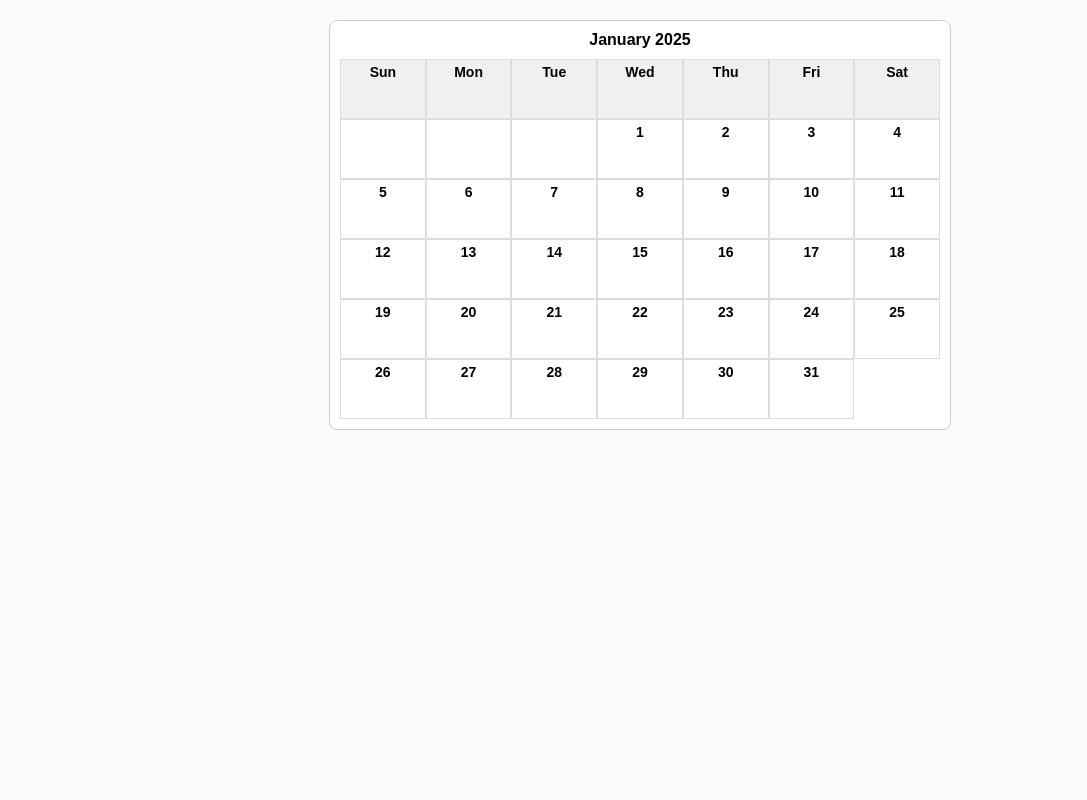
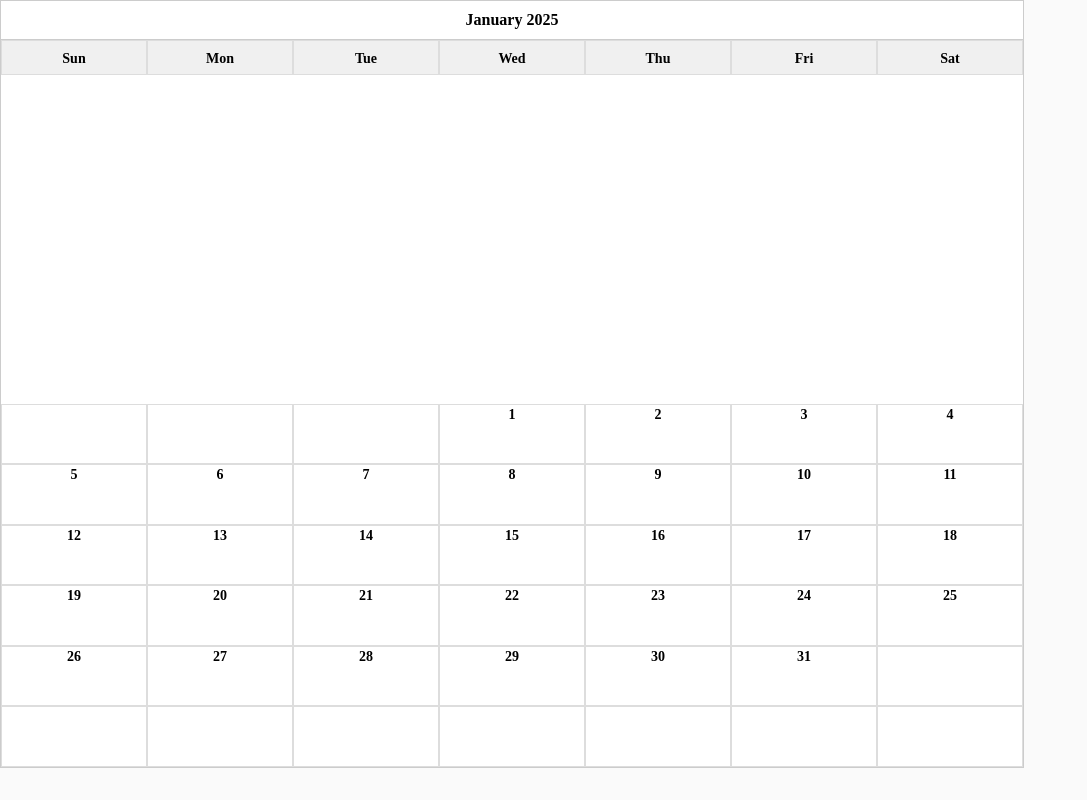
Before and after one commit to defroged/family-calendar, a plain HTML site: page index.html in a window 1280 px wide. Shown: the whole page, without its empty margins (0-1087 px from the left). Drawn offline with Linux system fonts and the light colour scheme; no server answers.

Commit message:
new calendar

```diff
--- a/index.html
+++ b/index.html
@@ -2,82 +2,115 @@
 <html>
 <head>
   <meta charset="UTF-8">
-  <title>Simple Calendar App</title>
+  <!-- Force width and height for older iPad screens -->
+  <meta name="viewport" content="width=1024, initial-scale=1.0">
+  <title>Multi-Calendar App</title>
   <style>
-    /* Basic reset */
-    body, html {
+    /* Force 1024×768 layout to match iPad's older screens */
+    html, body {
       margin: 0;
       padding: 0;
-      font-family: sans-serif;
+      width: 1024px;
+      height: 768px;
       background: #fafafa;
     }
 
     #calendar-container {
-      width: 90%;
-      max-width: 600px;
-      margin: 20px auto;
+      width: 1024px;
+      height: 768px;
+      margin: 0 auto; /* center horizontally if possible */
       background: #fff;
       border: 1px solid #ccc;
-      border-radius: 8px;
-      padding: 10px;
+      box-sizing: border-box;
+      overflow: hidden; /* hide any overflow if we exceed bounds */
+      display: -webkit-box;
+      display: -ms-flexbox;
+      display: flex;
+      -webkit-box-orient: vertical;
+      -webkit-box-direction: normal;
+          -ms-flex-direction: column;
+              flex-direction: column;
     }
 
     .calendar-header {
       text-align: center;
       font-weight: bold;
-      margin-bottom: 10px;
+      padding: 10px 0;
+      border-bottom: 1px solid #ccc;
     }
 
     .calendar-grid {
+      /* Use the remaining space for the grid */
+      -webkit-box-flex: 1;
+          -ms-flex: 1;
+              flex: 1;
       display: -webkit-box;
       display: -ms-flexbox;
       display: flex;
-      -webkit-box-wrap: wrap;
-          -ms-flex-wrap: wrap;
-              flex-wrap: wrap;
+      -webkit-box-orient: vertical;
+      -webkit-box-direction: normal;
+          -ms-flex-direction: column;
+              flex-direction: column;
+    }
+
+    .day-row {
+      display: -webkit-box;
+      display: -ms-flexbox;
+      display: flex;
+      -webkit-box-flex: 1;
+          -ms-flex: 1;
+              flex: 1;
     }
 
     .day-header, .day-cell {
-      width: 14.2857%; /* 100% / 7 days */
+      -webkit-box-flex: 1;
+          -ms-flex: 1;
+              flex: 1;
       box-sizing: border-box;
       text-align: center;
       border: 1px solid #ddd;
-      min-height: 60px;
-      padding: 4px;
       font-size: 14px;
+      position: relative;
     }
 
     .day-header {
       background: #f0f0f0;
       font-weight: bold;
+      height: 35px;
+      line-height: 35px;
     }
 
     .day-cell {
       vertical-align: top;
+      /* If needed, adjust font-size or spacing to ensure everything fits */
     }
 
     .day-number {
       font-weight: bold;
-      margin-bottom: 5px;
       display: block;
+      margin: 2px;
     }
 
+    /* A generic event box; we'll override background color in JS. */
     .event {
-      background: #e6f7ff;
-      margin: 2px 0;
-      padding: 2px;
-      border-left: 3px solid #007bff;
+      margin: 2px auto;
+      padding: 2px 4px;
+      border-radius: 4px;
       font-size: 12px;
-      text-align: left;
+      color: #fff; /* White text on colored background */
+      text-align: center;
+      width: 80%; /* Slightly narrower than cell width */
     }
   </style>
 </head>
 <body>
 
 <div id="calendar-container">
+  <!-- Calendar Title -->
   <div id="calendar-header" class="calendar-header"></div>
-  <div class="calendar-grid">
-    <!-- Day Name Headers (Sun, Mon, etc.) -->
+
+  <!-- Day Name Headers (Sun, Mon, Tue, etc.) -->
+  <div class="day-row">
     <div class="day-header">Sun</div>
     <div class="day-header">Mon</div>
     <div class="day-header">Tue</div>
@@ -87,29 +120,43 @@
     <div class="day-header">Sat</div>
   </div>
 
-  <!-- The grid of actual days (dates) will be inserted here by JS -->
+  <!-- Main grid for the days of the month -->
   <div id="calendar-days" class="calendar-grid"></div>
 </div>
 
 <script>
 /**
  * ======= CONFIGURATION =======
- * Replace these with your actual calendar ID and API key.
+ * We’ll store multiple calendars, each with an ID, a label, and a color.
+ * Make sure these Google Calendars are publicly accessible, or handle OAuth separately.
  */
-var CALENDAR_ID = "ronward.english@gmail.com";
+var CALENDARS = [
+  {
+    id: "ronward.english@gmail.com",
+    label: "BS",
+    color: "blue"
+  },
+  {
+    id: "c_1au77uvsbhjjkbbn0u0o1nvfdo@group.calendar.google.com",
+    label: "杉並",
+    color: "orange"
+  }
+];
+
+// Replace with your Google API key
 var API_KEY = "AIzaSyAJkLCd0IJ2dPxLeijCUO7HClOwSoy5j-Q";
 
 /**
- * Create a simple monthly calendar and fetch events from Google Calendar.
- * This is set up for older iOS devices, so we're using ES5 syntax and XHR.
+ * Create a simple monthly calendar and fetch events from multiple Google Calendars.
+ * This is set up for older iOS devices, so we use ES5 syntax and XHR.
  */
 (function() {
-  // Get today's date
+  // 1) Basic date info
   var today = new Date();
   var currentYear = today.getFullYear();
-  var currentMonth = today.getMonth(); // 0-based (0 = January)
+  var currentMonth = today.getMonth(); // 0-based (0 = Jan)
 
-  // Populate the header text (e.g., "January 2025")
+  // 2) Populate the header text (e.g., "January 2025")
   var headerEl = document.getElementById("calendar-header");
   var monthNames = [
     "January", "February", "March", "April", "May", "June",
@@ -117,53 +164,56 @@ var API_KEY = "AIzaSyAJkLCd0IJ2dPxLeijCUO7HClOwSoy5j-Q";
   ];
   headerEl.textContent = monthNames[currentMonth] + " " + currentYear;
 
-  // Build the monthly calendar structure (empty boxes + date numbers)
+  // 3) Build the calendar grid (rows and columns for each day)
+  //    - We’ll have at most 6 rows of 7 days (42 cells total).
   var calendarDaysEl = document.getElementById("calendar-days");
-  // Clear any existing HTML
-  calendarDaysEl.innerHTML = "";
+  calendarDaysEl.innerHTML = ""; // Clear old data if any
 
-  // Create a date for the first day of this month
+  // Make a date for 1st of the month
   var firstDayOfMonth = new Date(currentYear, currentMonth, 1);
-  // Find the day of the week the first day falls on (0=Sun, 1=Mon, etc.)
-  var startDay = firstDayOfMonth.getDay();
+  var startDay = firstDayOfMonth.getDay(); // 0=Sun, 1=Mon, etc.
 
-  // Number of days in this month
+  // Days in this month
   var daysInMonth = new Date(currentYear, currentMonth + 1, 0).getDate();
 
-  // We need a total of (startDay) blank cells + (daysInMonth) real day cells
-  // Then if the last day doesn't end on Saturday, we may add some blank cells at the end.
+  // We can calculate how many total slots we need (up to 42).
+  var totalCells = 42; // 6 weeks × 7 days
+  var dayCount = 1;
 
-  // First, add blank cells for days before 1st of the month
-  var i;
-  for (i = 0; i < startDay; i++) {
-    var blankCell = document.createElement("div");
-    blankCell.className = "day-cell";
-    calendarDaysEl.appendChild(blankCell);
-  }
+  // Create up to 6 rows
+  for (var row = 0; row < 6; row++) {
+    var rowEl = document.createElement("div");
+    rowEl.className = "day-row";
 
-  // Next, add cells for each day of the month
-  for (i = 1; i <= daysInMonth; i++) {
+    // Each row has 7 cells
+    for (var col = 0; col < 7; col++) {
+      var cellIndex = row * 7 + col;
       var dayCell = document.createElement("div");
       dayCell.className = "day-cell";
 
-    // Show the day number
+      // If cellIndex >= startDay and dayCount <= daysInMonth, we have a real date
+      if (cellIndex >= startDay && dayCount <= daysInMonth) {
+        // Display the day number
         var dayNumber = document.createElement("span");
         dayNumber.className = "day-number";
-    dayNumber.textContent = i;
+        dayNumber.textContent = dayCount;
         dayCell.appendChild(dayNumber);
 
-    calendarDaysEl.appendChild(dayCell);
+        // Store a data attribute so we can place events easily
+        dayCell.setAttribute("data-day", dayCount);
+
+        dayCount++;
+      }
+      rowEl.appendChild(dayCell);
+    }
+    calendarDaysEl.appendChild(rowEl);
   }
 
-  /**
-   * Now fetch events from Google Calendar for the current month.
-   * We’ll filter events to only show those within this month.
-   */
+  // 4) We’ll fetch events for each calendar
   var startDate = new Date(currentYear, currentMonth, 1);
   var endDate = new Date(currentYear, currentMonth + 1, 0, 23, 59, 59);
 
-  // Format to RFC3339 for Google API:
-  // e.g., 2025-01-01T00:00:00Z
+  // Format to RFC3339
   function toRFC3339(dateObj) {
     return dateObj.getFullYear() + "-" +
       pad(dateObj.getMonth() + 1) + "-" +
@@ -172,56 +222,66 @@ var API_KEY = "AIzaSyAJkLCd0IJ2dPxLeijCUO7HClOwSoy5j-Q";
       pad(dateObj.getMinutes()) + ":" +
       pad(dateObj.getSeconds()) + "Z";
   }
-
-  function pad(num) {
-    return (num < 10 ? "0" : "") + num;
-  }
+  function pad(num) { return (num < 10 ? "0" : "") + num; }
 
   var timeMin = toRFC3339(startDate);
   var timeMax = toRFC3339(endDate);
 
+  // We’ll loop over our CALENDARS array and fetch events for each
+  for (var i = 0; i < CALENDARS.length; i++) {
+    fetchCalendarEvents(CALENDARS[i], timeMin, timeMax);
+  }
+
+  /**
+   * Fetches events for one calendar using XHR.
+   * @param {Object} calendarObj - An object with { id, label, color }
+   * @param {string} timeMin
+   * @param {string} timeMax
+   */
+  function fetchCalendarEvents(calendarObj, timeMin, timeMax) {
     var url = "https://www.googleapis.com/calendar/v3/calendars/" +
-            encodeURIComponent(CALENDAR_ID) +
+              encodeURIComponent(calendarObj.id) +
               "/events?key=" + API_KEY +
               "&timeMin=" + timeMin +
               "&timeMax=" + timeMax +
               "&singleEvents=true&orderBy=startTime";
 
-  // Use XHR instead of fetch to support older iOS Safari
     var xhr = new XMLHttpRequest();
     xhr.open("GET", url, true);
     xhr.onreadystatechange = function() {
       if (xhr.readyState === 4 && xhr.status === 200) {
         var data = JSON.parse(xhr.responseText);
         if (data && data.items) {
-        renderEvents(data.items);
+          renderEvents(data.items, calendarObj.label, calendarObj.color);
         }
       }
     };
     xhr.send();
+  }
 
   /**
-   * Renders events in the calendar.
-   * items - an array of events from the Google Calendar API.
+   * Render events onto the calendar.
+   * @param {Array} items - Array of Google Calendar event objects
+   * @param {string} label - The short label to display (e.g., "BS" or "TM")
+   * @param {string} color - The color to use (e.g., "blue" or "orange")
    */
-  function renderEvents(items) {
-    // We'll iterate over each event, parse the date, then find the right cell to insert it into.
+  function renderEvents(items, label, color) {
     for (var i = 0; i < items.length; i++) {
       var ev = items[i];
-      var startStr = ev.start.date || ev.start.dateTime;  // date if all-day, dateTime otherwise
-      // Convert to JS Date
+      var startStr = ev.start.date || ev.start.dateTime; // If all-day, "date"; otherwise "dateTime"
       var eventDate = new Date(startStr);
       var day = eventDate.getDate();
 
-      // The day-cell for day X is offset by startDay + X - 1 in the .calendar-grid
-      var cellIndex = startDay + day - 1;
-      var dayCells = calendarDaysEl.getElementsByClassName("day-cell");
+      // Find the cell with data-day = day
+      var dayCells = document.querySelectorAll('[data-day="' + day + '"]');
 
-      if (cellIndex >= 0 && cellIndex < dayCells.length) {
+      // If such a cell exists, append an event element
+      if (dayCells.length > 0) {
         var eventEl = document.createElement("div");
         eventEl.className = "event";
-        eventEl.textContent = ev.summary || "(No title)";
-        dayCells[cellIndex].appendChild(eventEl);
+        eventEl.textContent = label;         // Use the specified label
+        eventEl.style.backgroundColor = color; // Set background to the chosen color
+        dayCells[0].appendChild(eventEl);
       }
     }
   }
```
Lines whose indentation alone changed are shown as unchanged.
